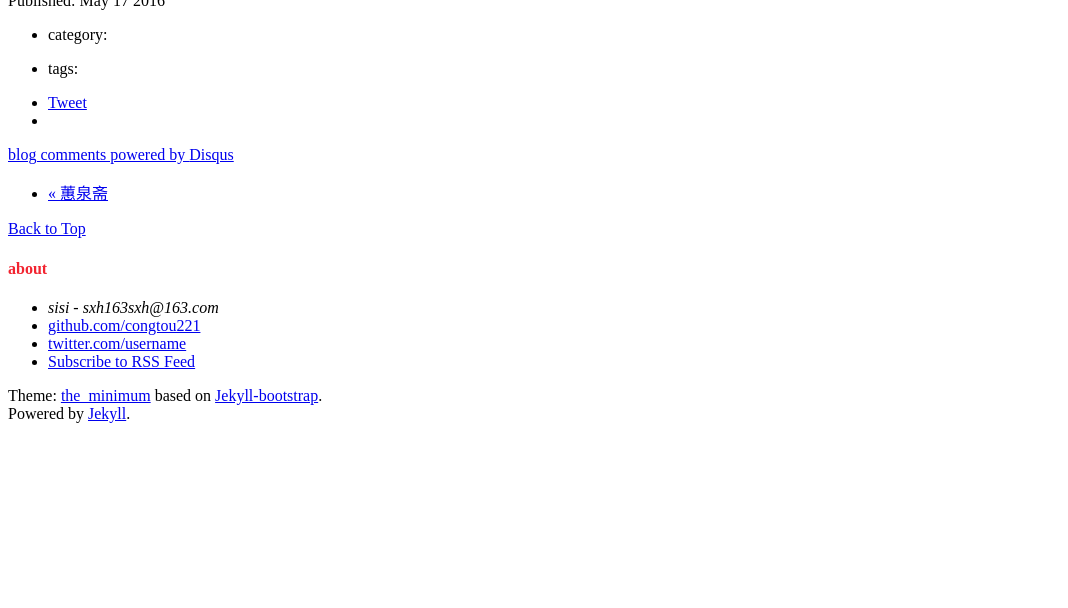
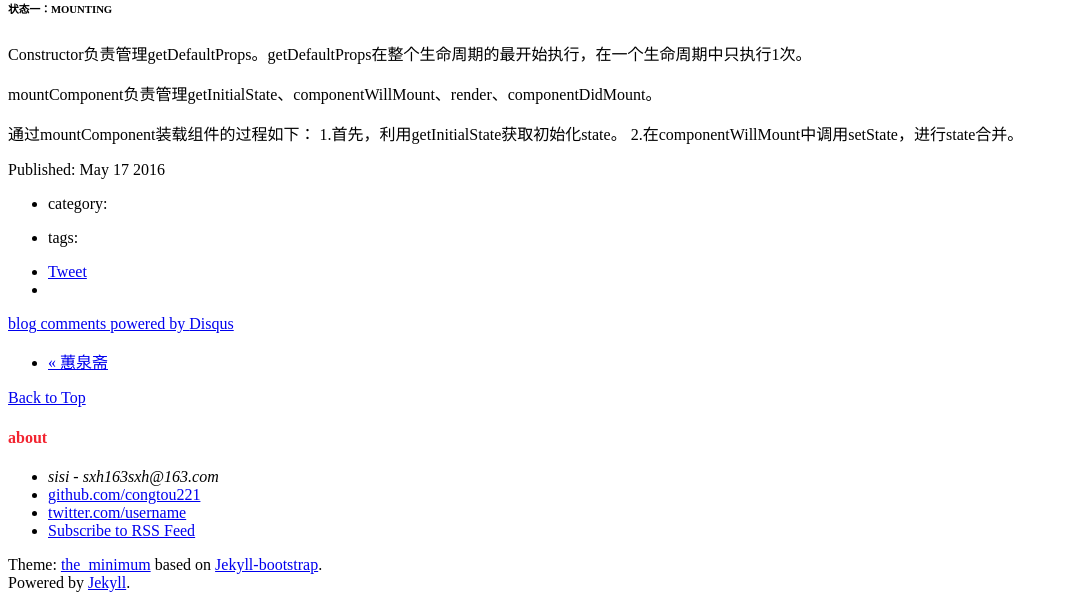
Before and after one commit to congtou221/blog, a Jekyll site: the page built from _posts/2016-05-17-reactsource-part1.md, in a window 1280 px wide and 900 px high, scrolled down 1083 px, cut to the strip 292-900 px from the top of the window. Shown: the whole strip, without its empty margins (0-1068 px from the left). Built offline with Jekyll 4.4.1, drawn with Linux system fonts in a browser that asks for light colours; comment, search, counter and statistics services are not loaded; before the commit the page ends 1814 px from its top, so only the background shows below that.

Commit message:
［jekyll博客］React源码剖析——生命周期

```diff
--- a/_posts/2016-05-17-reactsource-part1.md
+++ b/_posts/2016-05-17-reactsource-part1.md
@@ -32,3 +32,12 @@ React的生命周期中的三个状态，分别对应三个方法：mountCompone
 将react-lifecycle mixin添加到需要观察的组件中，可以在控制台中观察到不同生命周期状态下，生命周期方法的调用顺序。反复实验后发现，首次装载组件时(First Render)、卸载组件时(Unmont)、重新装载组件时(Second Render)、组件状态更新时(Props Change/State Change)，生命周期方法的调用顺序如下。
 
 ![生命周期方法的调用顺序](http://o7bm68198.bkt.clouddn.com/life_circle_method.png)
+
+###### 状态一：MOUNTING
+Constructor负责管理getDefaultProps。getDefaultProps在整个生命周期的最开始执行，在一个生命周期中只执行1次。
+
+mountComponent负责管理getInitialState、componentWillMount、render、componentDidMount。
+
+通过mountComponent装载组件的过程如下：
+1.首先，利用getInitialState获取初始化state。
+2.在componentWillMount中调用setState，进行state合并。
```
